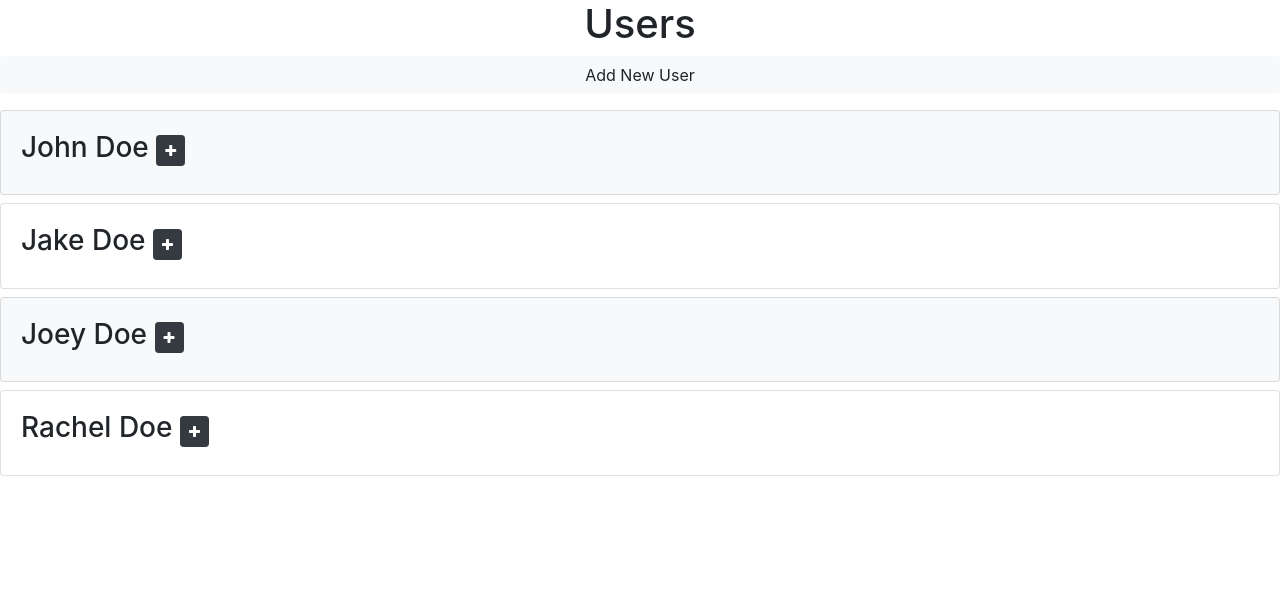
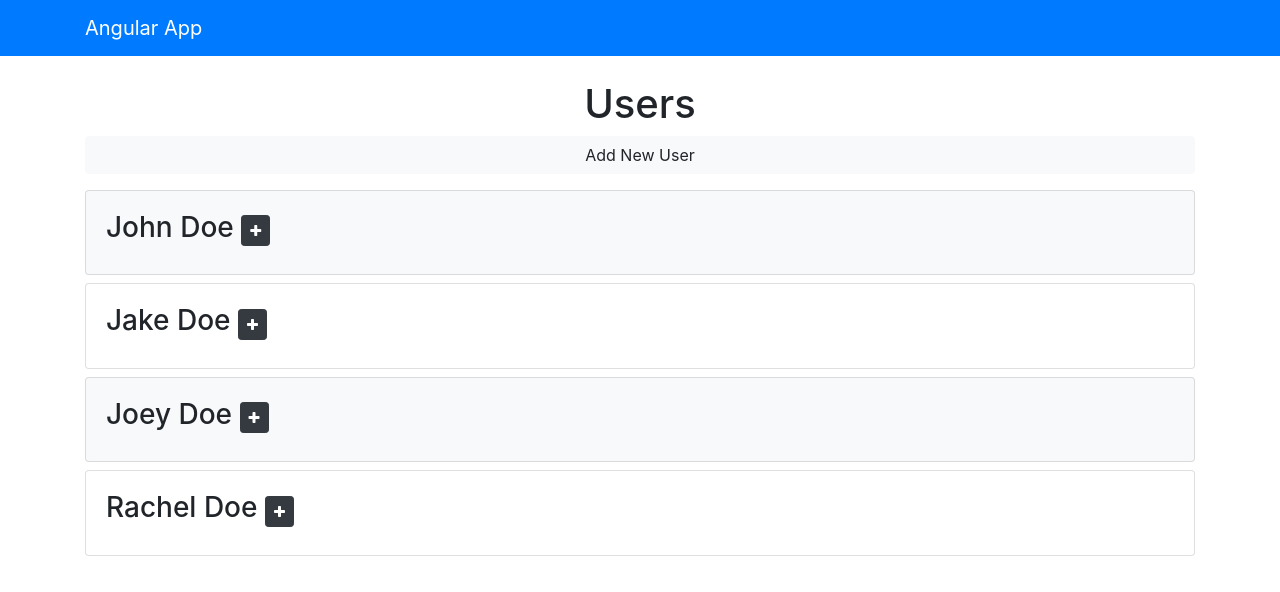
Before and after one commit to Nishita424/angularapp, an Angular app: page / in a window 1280 px wide. Shown: the top 592 px of the page. Built offline with nearby package versions, Linux system fonts and the light colour scheme.

Commit message:
Added navbar

```diff
--- a/src/app/app.component.html
+++ b/src/app/app.component.html
@@ -1 +1,4 @@
-<app-users></app-users>
+<app-navbar></app-navbar>
+<div class="container">
+  <app-users></app-users>
+</div>
--- a/src/app/app.module.ts
+++ b/src/app/app.module.ts
@@ -5,12 +5,14 @@ import { AppRoutingModule } from './app-routing.module';
 import { AppComponent } from './app.component';
 import { UserComponent } from './components/user/user.component';
 import { UsersComponent } from './components/users/users.component';
+import { NavbarComponent } from './components/navbar/navbar.component';
 
 @NgModule({
   declarations: [
     AppComponent,
     UserComponent,
-    UsersComponent
+    UsersComponent,
+    NavbarComponent
   ],
   imports: [
     BrowserModule,
--- /dev/null
+++ b/src/app/components/navbar/navbar.component.html
@@ -0,0 +1,5 @@
+<nav class="navbar navbar-dark bg-primary mb-4">
+  <div class="container">
+    <a href="#" class="navbar-brand">Angular App</a>
+  </div>
+</nav>
--- /dev/null
+++ b/src/app/components/navbar/navbar.component.ts
@@ -0,0 +1,15 @@
+import { Component, OnInit } from '@angular/core';
+
+@Component({
+  selector: 'app-navbar',
+  templateUrl: './navbar.component.html',
+  styleUrls: ['./navbar.component.css']
+})
+export class NavbarComponent implements OnInit {
+
+  constructor() { }
+
+  ngOnInit(): void {
+  }
+
+}
```
Also changed, not shown: src/app/components/navbar/navbar.component.css (added), 1 other file (tests, documents, lock files or other folders).
